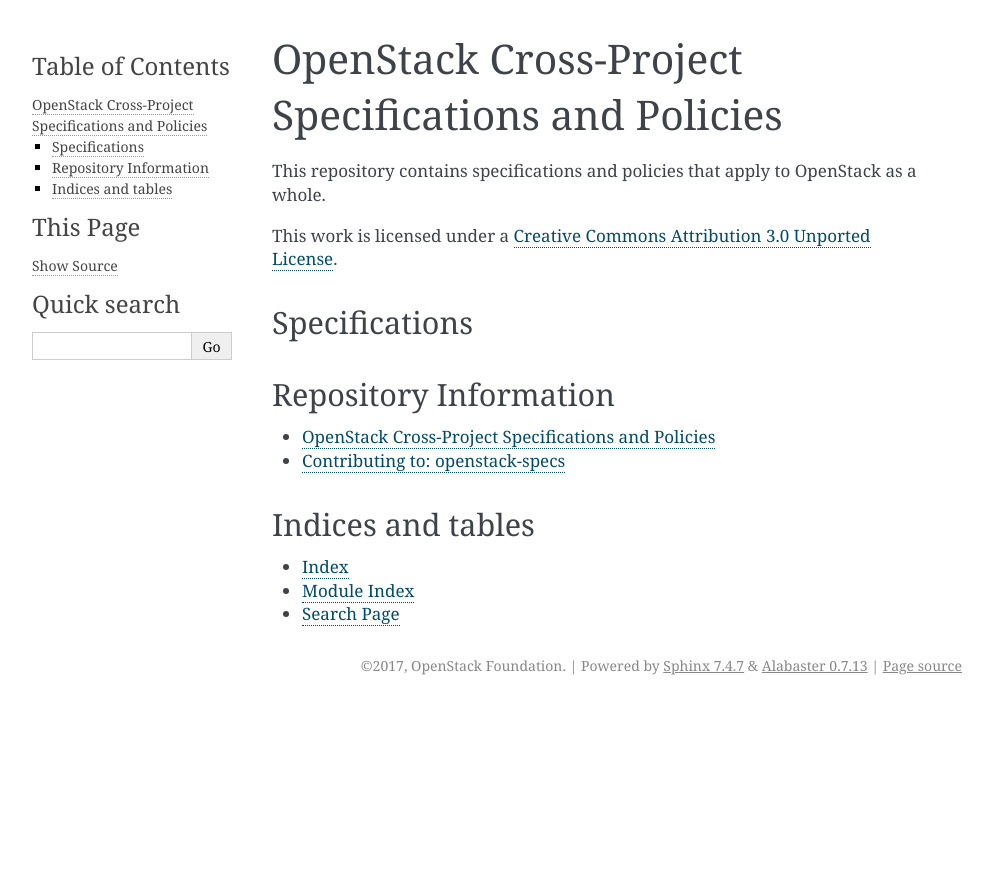
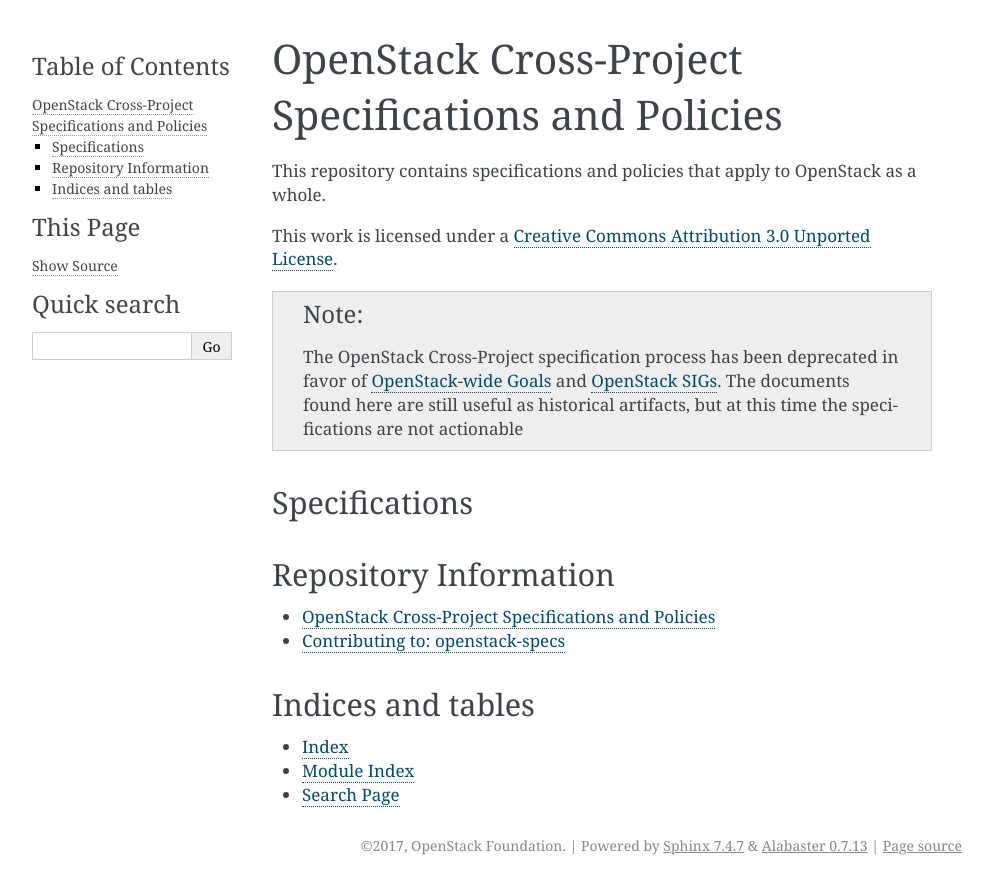
Before and after one commit to openstack-archive/openstack-specs, a Sphinx documentation site: the page built from doc/source/index.rst, in a window 1280 px wide. Shown: the top 894 px of the page, without its empty margins (148-1141 px from the left). Built offline with Sphinx 7.4.7, drawn with Linux system fonts in a browser that asks for light colours.

Commit message:
Note that openstack-specs are not currently used
To help direct people to the right resources add links to community
goals and SIGs instead of openstack-specs. Otherwise people may be
inclined to rely on them.

Related IRC discussion:
http://eavesdrop.openstack.org/irclogs/%23openstack-tc/%23openstack-tc.2017-08-29.log.html#t2017-08-29T14:46:33

Change-Id: If16dfb6c336a96f9cda24988d1baa742a4251c67

```diff
--- a/doc/source/index.rst
+++ b/doc/source/index.rst
@@ -8,6 +8,13 @@
 This work is licensed under a `Creative Commons Attribution 3.0
 Unported License
 <http://creativecommons.org/licenses/by/3.0/legalcode>`__.
+
+.. note:: The OpenStack Cross-Project specification process has been
+          deprecated in favor of `OpenStack-wide Goals
+          <https://governance.openstack.org/tc/goals/index.html>`__ and
+          `OpenStack SIGs <https://wiki.openstack.org/wiki/OpenStack_SIGs>`__.
+          The documents found here are still useful as historical artifacts,
+          but at this time the specifications are not actionable
 
 Specifications
 ==============
```
Also changed, not shown: README.rst (+7 -0 lines).
